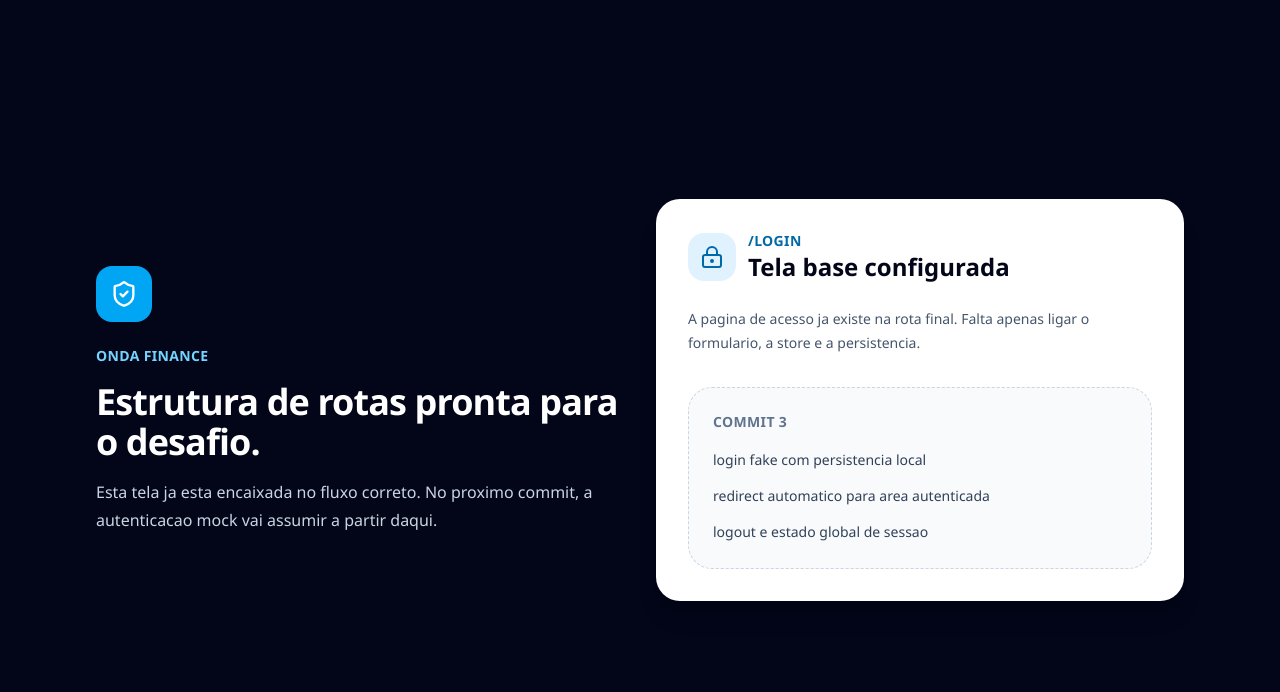
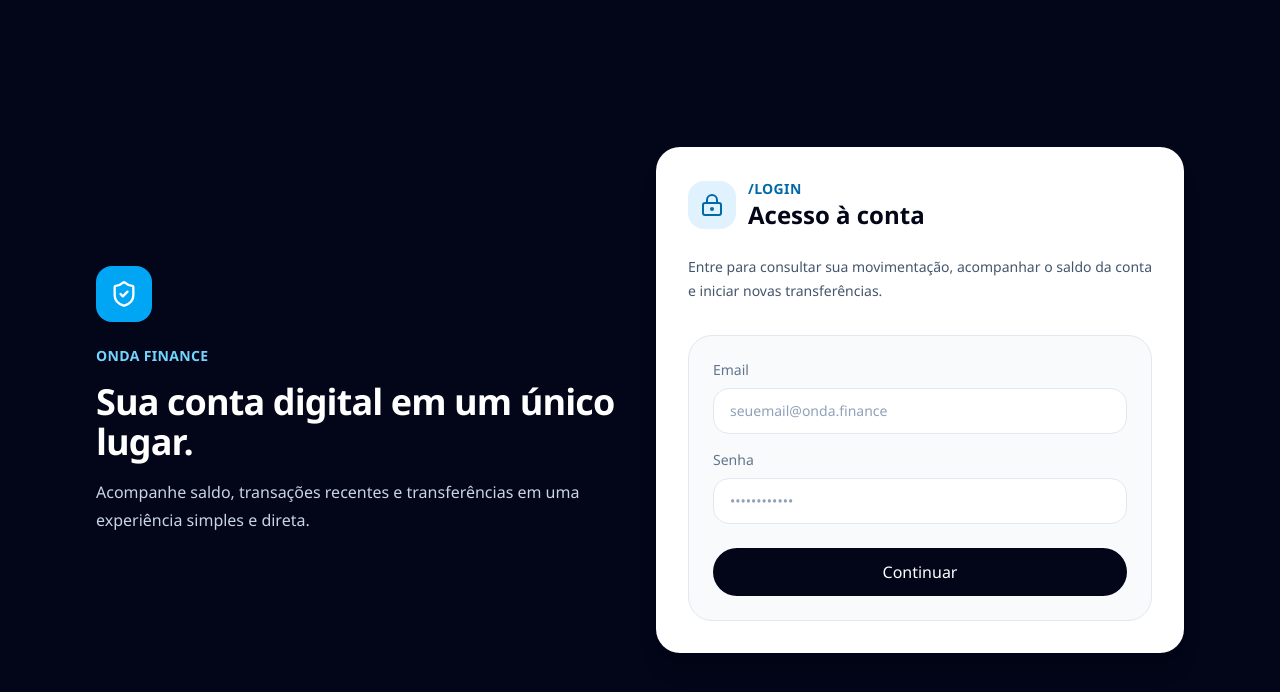
Before and after one commit to ANDREHORMAN1994/onda-finance-challenge, a React (Vite) app: page /login in a window 1280 px wide. Shown: the top 692 px of the page. Built offline with nearby package versions, Linux system fonts and the light colour scheme.

Commit message:
refactor: fix texts

```diff
--- a/src/app/router/protected-route.tsx
+++ b/src/app/router/protected-route.tsx
@@ -1,10 +1,10 @@
 import { Navigate, Outlet } from 'react-router-dom';
 
-import { hasActiveSession } from '@/shared/lib/session';
+import { hasActiveSession } from '@/shared/utils/session';
 
 export function ProtectedRoute() {
   if (!hasActiveSession()) {
-    return <Navigate replace to="/login" />;
+    return <Navigate replace to='/login' />;
   }
 
   return <Outlet />;
--- a/src/pages/dashboard/index.tsx
+++ b/src/pages/dashboard/index.tsx
@@ -3,35 +3,40 @@ import { Link } from 'react-router-dom';
 
 const overviewCards = [
   {
-    title: 'Saldo disponivel',
-    value: 'R$ 0,00',
-    description: 'Conectaremos o saldo mockado no proximo commit.',
+    title: 'Saldo disponível',
+    value: 'R$ 12.480,90',
+    description: 'Valor disponível para movimentação imediata.',
     icon: Wallet,
   },
   {
-    title: 'Ultima transferencia',
-    value: 'Sem historico',
-    description: 'A mutation de transferencia entra na proxima etapa.',
+    title: 'Última transferência',
+    value: 'R$ 850,00',
+    description: 'Enviada para Mariana Souza hoje às 09:42.',
     icon: ArrowUpRight,
   },
   {
     title: 'Conta principal',
     value: 'Onda Digital',
-    description: 'Area protegida pronta para receber dados reais.',
+    description: 'Conta corrente individual em reais.',
     icon: Landmark,
   },
 ];
 
 const recentTransactions = [
   {
-    title: 'Estrutura inicial pronta',
-    subtitle: 'Router, providers e paginas base',
-    amount: 'Infra',
+    title: 'Transferência enviada',
+    subtitle: 'Mariana Souza',
+    amount: '- R$ 850,00',
   },
   {
-    title: 'Autenticacao mock',
-    subtitle: 'Entra no commit seguinte',
-    amount: 'Proximo',
+    title: 'Pix recebido',
+    subtitle: 'Carlos Eduardo',
+    amount: '+ R$ 1.200,00',
+  },
+  {
+    title: 'Pagamento de boleto',
+    subtitle: 'Energia residencial',
+    amount: '- R$ 214,37',
   },
 ];
 
@@ -44,11 +49,11 @@ export function DashboardPage() {
             Dashboard
           </p>
           <h1 className="text-3xl font-semibold tracking-tight text-slate-950">
-            Painel base pronto para receber saldo e extrato.
+            Resumo da sua conta.
           </h1>
           <p className="max-w-2xl text-base leading-7 text-slate-600">
-            Neste commit a rota protegida, o layout e os placeholders ficaram
-            organizados. No proximo, conectamos o estado da conta.
+            Visualize o saldo atual, acompanhe suas movimentações recentes e
+            acesse rapidamente a área de transferências.
           </p>
         </div>
 
@@ -56,7 +61,7 @@ export function DashboardPage() {
           to="/transfer"
           className="inline-flex items-center justify-center gap-2 rounded-full bg-slate-950 px-5 py-3 text-sm font-medium text-white transition hover:bg-slate-800"
         >
-          Ir para transferencia
+          Ir para transferência
           <ArrowRight className="h-4 w-4" />
         </Link>
       </header>
@@ -88,10 +93,10 @@ export function DashboardPage() {
         <div className="flex items-center justify-between gap-4">
           <div>
             <h2 className="text-xl font-semibold text-slate-950">
-              Transacoes recentes
+              Transações recentes
             </h2>
             <p className="mt-2 text-sm leading-6 text-slate-600">
-              A lista abaixo e apenas um marcador para a estrutura da tela.
+              Últimas movimentações registradas na conta.
             </p>
           </div>
         </div>
--- a/src/pages/login/index.tsx
+++ b/src/pages/login/index.tsx
@@ -1,64 +1,68 @@
 import { LockKeyhole, ShieldCheck } from 'lucide-react';
-
-const nextCommitItems = [
-  'login fake com persistencia local',
-  'redirect automatico para area autenticada',
-  'logout e estado global de sessao',
-];
 
 export function LoginPage() {
   return (
-    <main className="min-h-screen bg-slate-950 text-white">
-      <div className="mx-auto flex min-h-screen w-full max-w-6xl items-center px-6 py-12 sm:px-8">
-        <section className="grid w-full gap-8 lg:grid-cols-2">
-          <article className="flex flex-col justify-center space-y-6">
-            <div className="inline-flex h-14 w-14 items-center justify-center rounded-2xl bg-sky-500 text-white">
-              <ShieldCheck className="h-7 w-7" />
+    <main className='min-h-screen bg-slate-950 text-white'>
+      <div className='mx-auto flex min-h-screen w-full max-w-6xl items-center px-6 py-12 sm:px-8'>
+        <section className='grid w-full gap-8 lg:grid-cols-2'>
+          <article className='flex flex-col justify-center space-y-6'>
+            <div className='inline-flex h-14 w-14 items-center justify-center rounded-2xl bg-sky-500 text-white'>
+              <ShieldCheck className='h-7 w-7' />
             </div>
 
-            <div className="space-y-4">
-              <p className="text-sm font-semibold uppercase tracking-wide text-sky-300">
+            <div className='space-y-4'>
+              <p className='text-sm font-semibold uppercase tracking-wide text-sky-300'>
                 Onda Finance
               </p>
-              <h1 className="text-4xl font-semibold tracking-tight text-white">
-                Estrutura de rotas pronta para o desafio.
+              <h1 className='text-4xl font-semibold tracking-tight text-white'>
+                Sua conta digital em um único lugar.
               </h1>
-              <p className="max-w-xl text-base leading-7 text-slate-300">
-                Esta tela ja esta encaixada no fluxo correto. No proximo commit,
-                a autenticacao mock vai assumir a partir daqui.
+              <p className='max-w-xl text-base leading-7 text-slate-300'>
+                Acompanhe saldo, transações recentes e transferências em uma
+                experiência simples e direta.
               </p>
             </div>
           </article>
 
-          <article className="rounded-3xl bg-white p-8 text-slate-950 shadow-xl">
-            <div className="flex items-center gap-3">
-              <span className="inline-flex h-12 w-12 items-center justify-center rounded-2xl bg-sky-100 text-sky-700">
-                <LockKeyhole className="h-6 w-6" />
+          <article className='rounded-3xl bg-white p-8 text-slate-950 shadow-xl'>
+            <div className='flex items-center gap-3'>
+              <span className='inline-flex h-12 w-12 items-center justify-center rounded-2xl bg-sky-100 text-sky-700'>
+                <LockKeyhole className='h-6 w-6' />
               </span>
               <div>
-                <p className="text-sm font-semibold uppercase tracking-wide text-sky-700">
-                  /login
-                </p>
-                <h2 className="text-2xl font-semibold text-slate-950">
-                  Tela base configurada
-                </h2>
+                <p className='text-sm font-semibold uppercase tracking-wide text-sky-700'>/login</p>
+                <h2 className='text-2xl font-semibold text-slate-950'>Acesso à conta</h2>
               </div>
             </div>
 
-            <p className="mt-6 text-sm leading-6 text-slate-600">
-              A pagina de acesso ja existe na rota final. Falta apenas ligar o
-              formulario, a store e a persistencia.
+            <p className='mt-6 text-sm leading-6 text-slate-600'>
+              Entre para consultar sua movimentação, acompanhar o saldo da conta
+              e iniciar novas transferências.
             </p>
 
-            <div className="mt-8 rounded-3xl border border-dashed border-slate-300 bg-slate-50 p-6">
-              <p className="text-sm font-semibold uppercase tracking-wide text-slate-500">
-                Commit 3
-              </p>
-              <ul className="mt-4 space-y-3 text-sm leading-6 text-slate-700">
-                {nextCommitItems.map((item) => (
-                  <li key={item}>{item}</li>
-                ))}
-              </ul>
+            <div className='mt-8 rounded-3xl border border-slate-200 bg-slate-50 p-6'>
+              <div className='space-y-4'>
+                <div>
+                  <p className='text-sm font-medium text-slate-500'>Email</p>
+                  <div className='mt-2 rounded-2xl border border-slate-200 bg-white px-4 py-3 text-sm text-slate-400'>
+                    seuemail@onda.finance
+                  </div>
+                </div>
+
+                <div>
+                  <p className='text-sm font-medium text-slate-500'>Senha</p>
+                  <div className='mt-2 rounded-2xl border border-slate-200 bg-white px-4 py-3 text-sm text-slate-400'>
+                    ••••••••••••
+                  </div>
+                </div>
+              </div>
+
+              <button
+                type='button'
+                className='mt-6 inline-flex w-full items-center justify-center rounded-full bg-slate-950 px-5 py-3 text-sm font-medium text-white'
+              >
+                Continuar
+              </button>
             </div>
           </article>
         </section>
--- a/src/pages/transfer/index.tsx
+++ b/src/pages/transfer/index.tsx
@@ -1,9 +1,9 @@
 import { ArrowRightLeft, BadgeCheck, CircleAlert } from 'lucide-react';
 
 const transferChecklist = [
-  'destinatario e valor com validacao',
-  'feedback visual de sucesso e erro',
-  'atualizacao do saldo e do historico',
+  'Conferir os dados do destinatário',
+  'Revisar o valor antes de concluir',
+  'Acompanhar o registro no histórico',
 ];
 
 export function TransferPage() {
@@ -16,32 +16,32 @@ export function TransferPage() {
           </span>
           <div>
             <p className="text-sm font-semibold uppercase tracking-wide text-sky-700">
-              Transferencia
+              Transferência
             </p>
             <h1 className="text-2xl font-semibold text-slate-950">
-              Formulario preparado para o proximo commit.
+              Revise os dados antes de concluir a operação.
             </h1>
           </div>
         </div>
 
         <div className="mt-8 grid gap-4 md:grid-cols-2">
           <div className="rounded-2xl border border-slate-200 bg-slate-50 p-4">
-            <p className="text-sm font-medium text-slate-500">Destinatario</p>
+            <p className="text-sm font-medium text-slate-500">Destinatário</p>
             <p className="mt-3 text-base font-medium text-slate-900">
-              Campo entra na etapa de formulario
+              Mariana Souza
             </p>
           </div>
           <div className="rounded-2xl border border-slate-200 bg-slate-50 p-4">
             <p className="text-sm font-medium text-slate-500">Valor</p>
             <p className="mt-3 text-base font-medium text-slate-900">
-              Validacao com Zod fica para o proximo passo
+              R$ 850,00
             </p>
           </div>
         </div>
 
         <div className="mt-6 rounded-2xl border border-amber-200 bg-amber-50 p-4 text-sm leading-6 text-amber-900">
-          A regra de saldo insuficiente ainda nao foi conectada. Nesta etapa, o
-          foco e apenas a estrutura da rota protegida.
+          Confira cuidadosamente o nome do destinatário e o valor antes de
+          confirmar qualquer transferência.
         </div>
       </article>
 
@@ -50,7 +50,7 @@ export function TransferPage() {
           <div className="flex items-center gap-3">
             <BadgeCheck className="h-5 w-5 text-emerald-600" />
             <h2 className="text-lg font-semibold text-slate-950">
-              Estrutura pronta
+              Dados da operação
             </h2>
           </div>
 
@@ -64,12 +64,12 @@ export function TransferPage() {
         <article className="rounded-3xl border border-slate-200 bg-slate-950 p-6 text-white shadow-sm">
           <div className="flex items-center gap-3">
             <CircleAlert className="h-5 w-5 text-sky-300" />
-            <h2 className="text-lg font-semibold">Observacao</h2>
+            <h2 className="text-lg font-semibold">Observação</h2>
           </div>
 
           <p className="mt-4 text-sm leading-6 text-slate-300">
-            Quando o fluxo for ligado, esta pagina vai compartilhar estado com o
-            dashboard por meio de query e mutation.
+            Transferências bem-sucedidas devem aparecer no histórico da conta e
+            refletir imediatamente no saldo disponível.
           </p>
         </article>
       </aside>
--- a/src/shared/layouts/app-shell.tsx
+++ b/src/shared/layouts/app-shell.tsx
@@ -8,7 +8,7 @@ const navigationItems = [
     icon: LayoutGrid,
   },
   {
-    label: 'Transferencia',
+    label: 'Transferência',
     to: '/transfer',
     icon: ArrowRightLeft,
   },
@@ -37,7 +37,7 @@ export function AppShell() {
                 Onda Finance
               </p>
               <p className="text-sm text-slate-500">
-                Mini banco digital em construcao
+                Conta digital
               </p>
             </div>
           </div>
```
Also changed, not shown: src/app/router/index.tsx (+3 -5 lines), src/shared/utils/session.ts (renamed from src/shared/lib/session.ts, +8 -0 lines).
